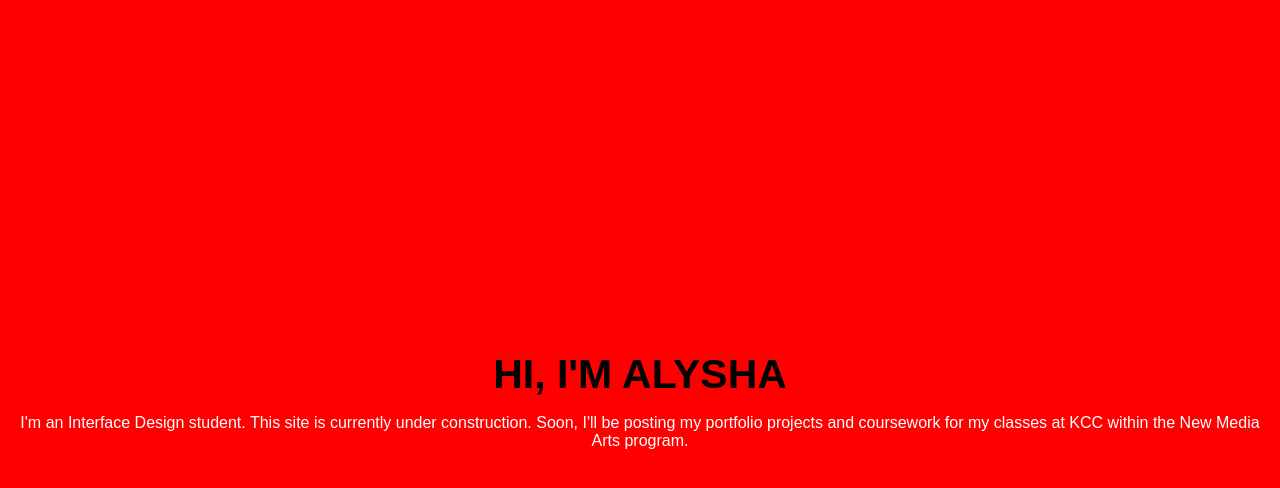
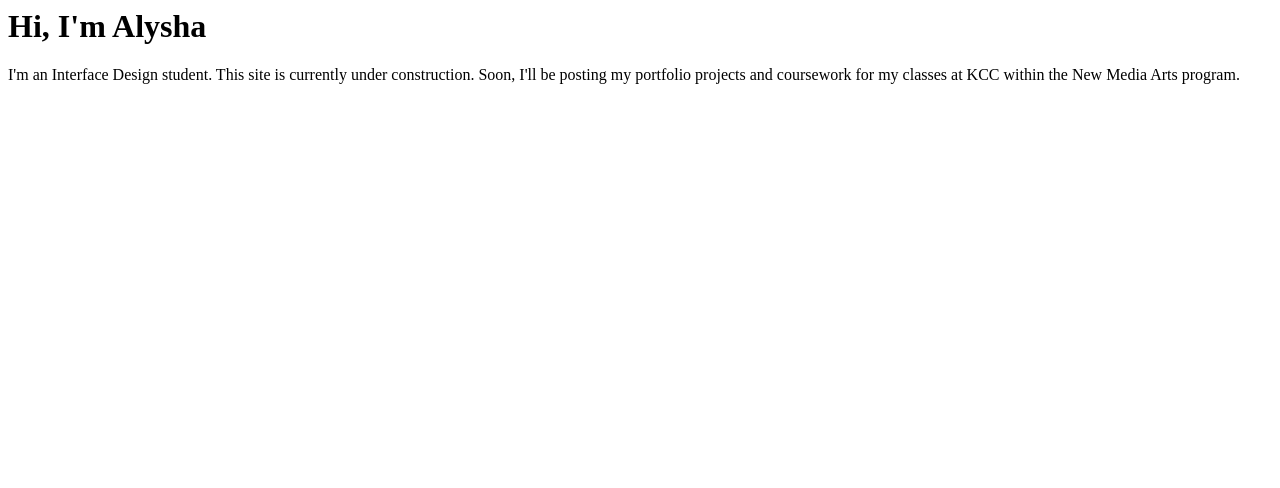
Before and after one commit to AA-C-hub/studentsite, a plain HTML site: page index.html in a window 1280 px wide. Drawn offline with Linux system fonts and the light colour scheme.

Commit message:
update index

```diff
--- a/index.html
+++ b/index.html
@@ -2,31 +2,6 @@
     <head>
         <title>Alysha Cayabyab's Student Site</title>
 
-        <style>
-
-            body {
-                background: red;
-                font-family: sans-serif;
-                text-align: center;
-                display: grid;
-                align-content: center;
-                min-height: 100vh;
-            }
-
-            h1 {
-                font-size: 41px;
-                text-transform: uppercase;
-                margin: 0;
-            }
-
-            p{
-                color: white;
-            }
-
-
-
-
-        </style>
     </head>
 
     <body>
```
